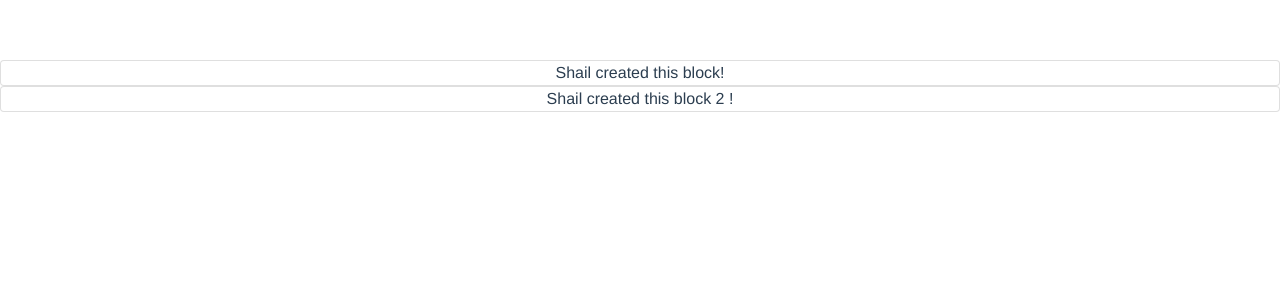
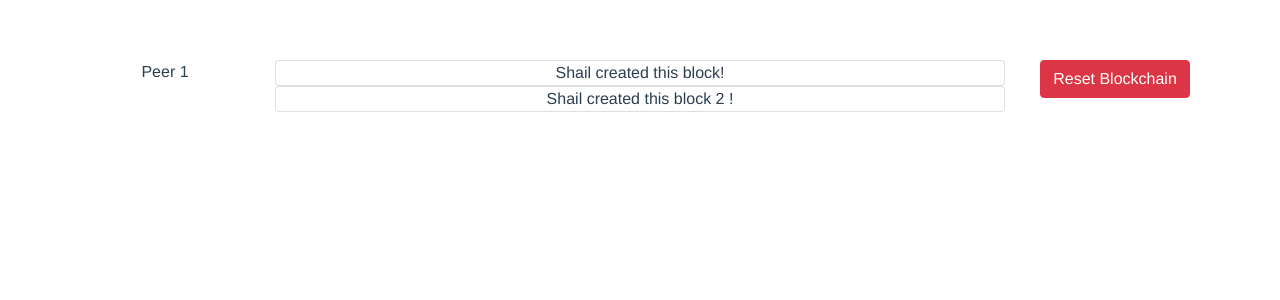
Before and after one commit to shailscript/blockchain-app, a Vue app: page / in a window 1280 px wide. Shown: the top 300 px of the page. Built offline with nearby package versions, Linux system fonts and the light colour scheme.

Commit message:
App layout updated

```diff
--- a/src/App.vue
+++ b/src/App.vue
@@ -1,6 +1,18 @@
 <template>
-  <div id="app">
-    <Blockchain />
+  <div id="app" class="container">
+    <div class="row">
+      <div class="col-2">
+        Peer 1
+      </div>
+
+      <div class="col-8">
+        <Blockchain />
+      </div>
+
+      <div class="col-2">
+        <button class="btn btn-danger">Reset Blockchain</button>
+      </div>
+    </div>
   </div>
 </template>
 
```
